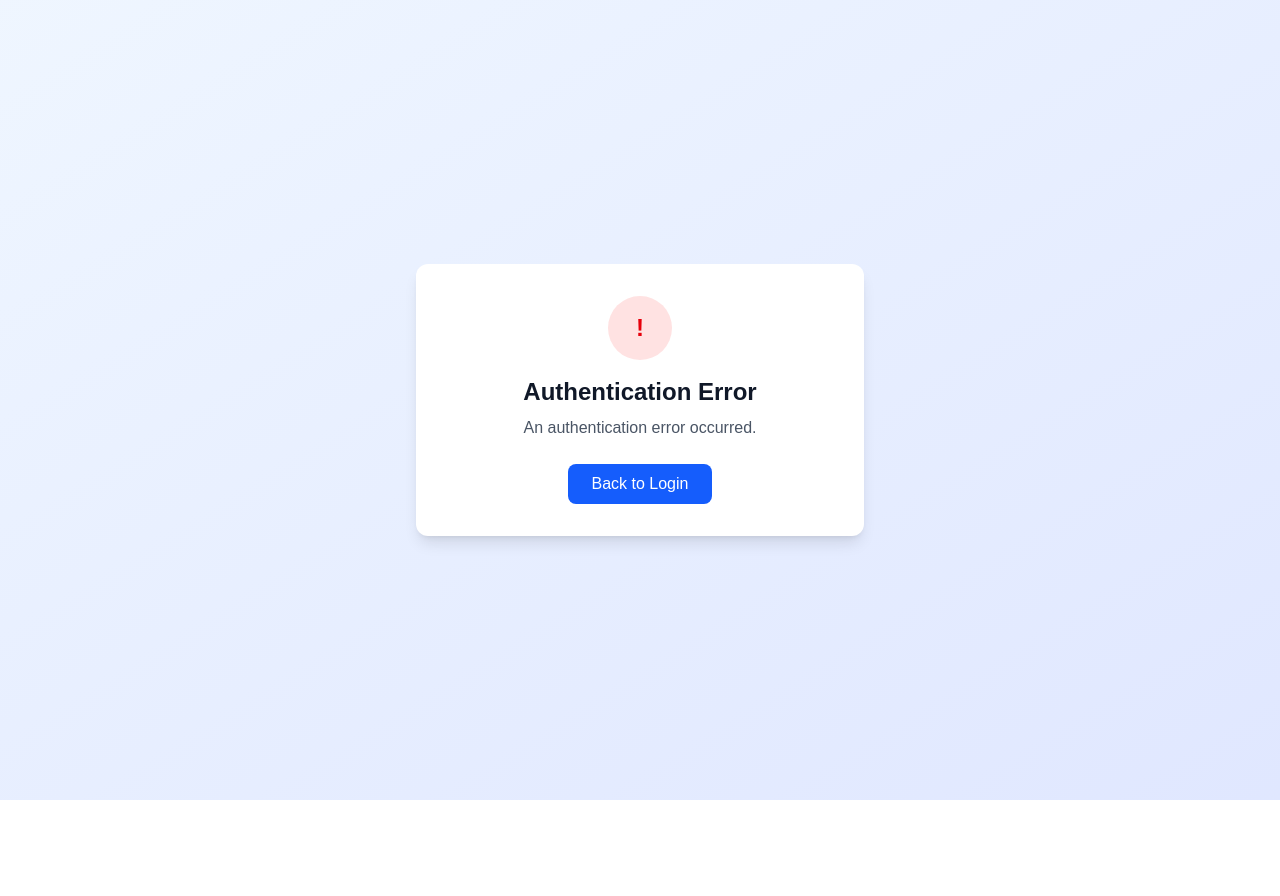
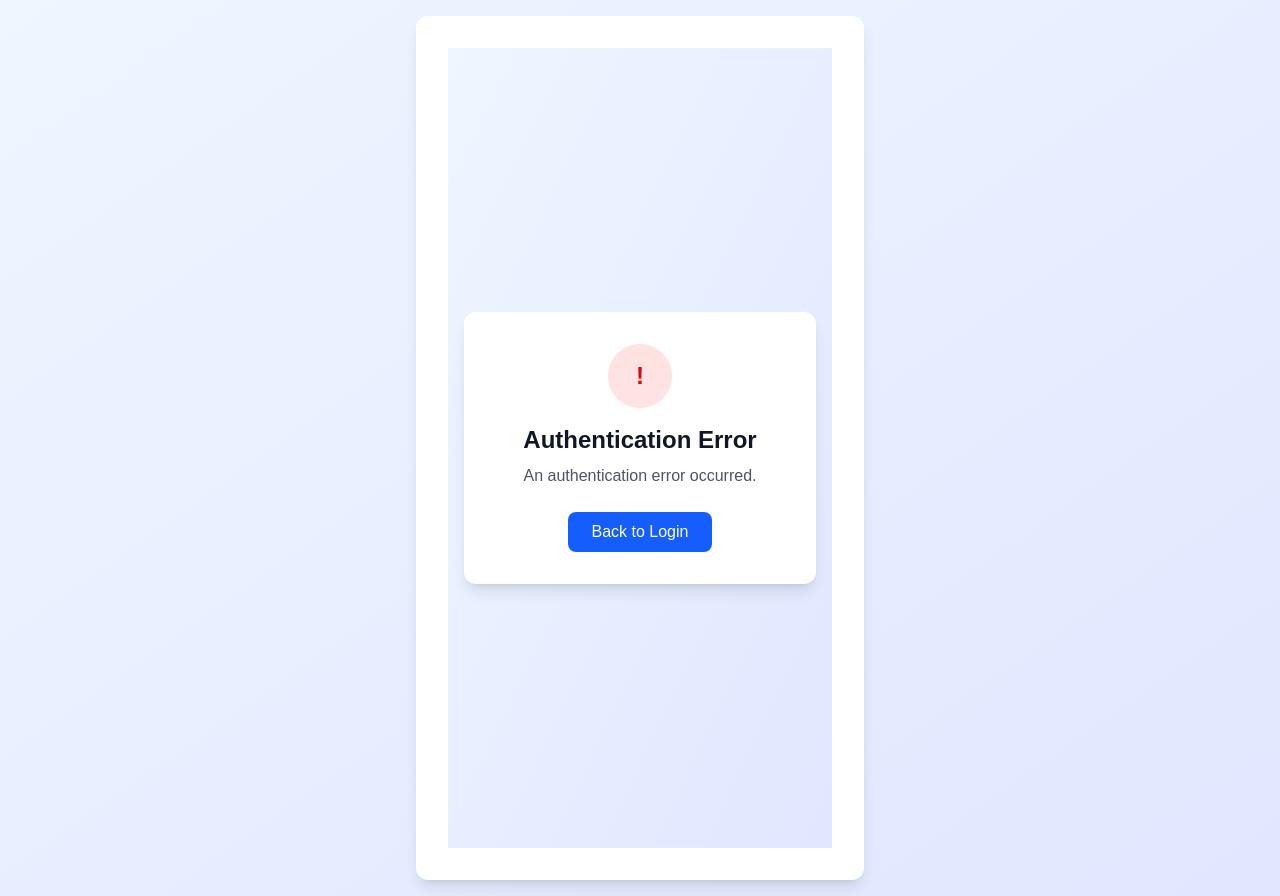
Before and after one commit to PIYUSHR11/Full-StackSaaSTaskManagementPlatform, a Next.js app: page /error in a window 1280 px wide. Before the commit the page ends 800 px from the top, so only its background shows below. Built offline with nearby package versions, Linux system fonts and the light colour scheme.

Commit message:
fix: Wrap searchParams component usuage in Suspense

```diff
--- a/src/app/(auth)/error/page.tsx
+++ b/src/app/(auth)/error/page.tsx
@@ -3,8 +3,9 @@
 
 import { useSearchParams } from 'next/navigation'
 import Link from 'next/link'
+import {Suspense} from 'react';
 
-export default function AuthErrorPage() {
+function ErrorContent() {
   const searchParams = useSearchParams()
   const error = searchParams.get('error')
 
@@ -51,3 +52,16 @@ export default function AuthErrorPage() {
     </div>
   )
 }
+
+// The main page export must be wrapped in Suspense
+export default function AuthErrorPage() {
+  return (
+    <div className="min-h-screen bg-gradient-to-br from-blue-50 to-indigo-100 flex items-center justify-center p-4">
+      <div className="max-w-md w-full bg-white rounded-xl shadow-lg p-8">
+        <Suspense fallback={<div className="text-center">Loading error details...</div>}>
+          <ErrorContent />
+        </Suspense>
+      </div>
+    </div>
+  )
+}
```
